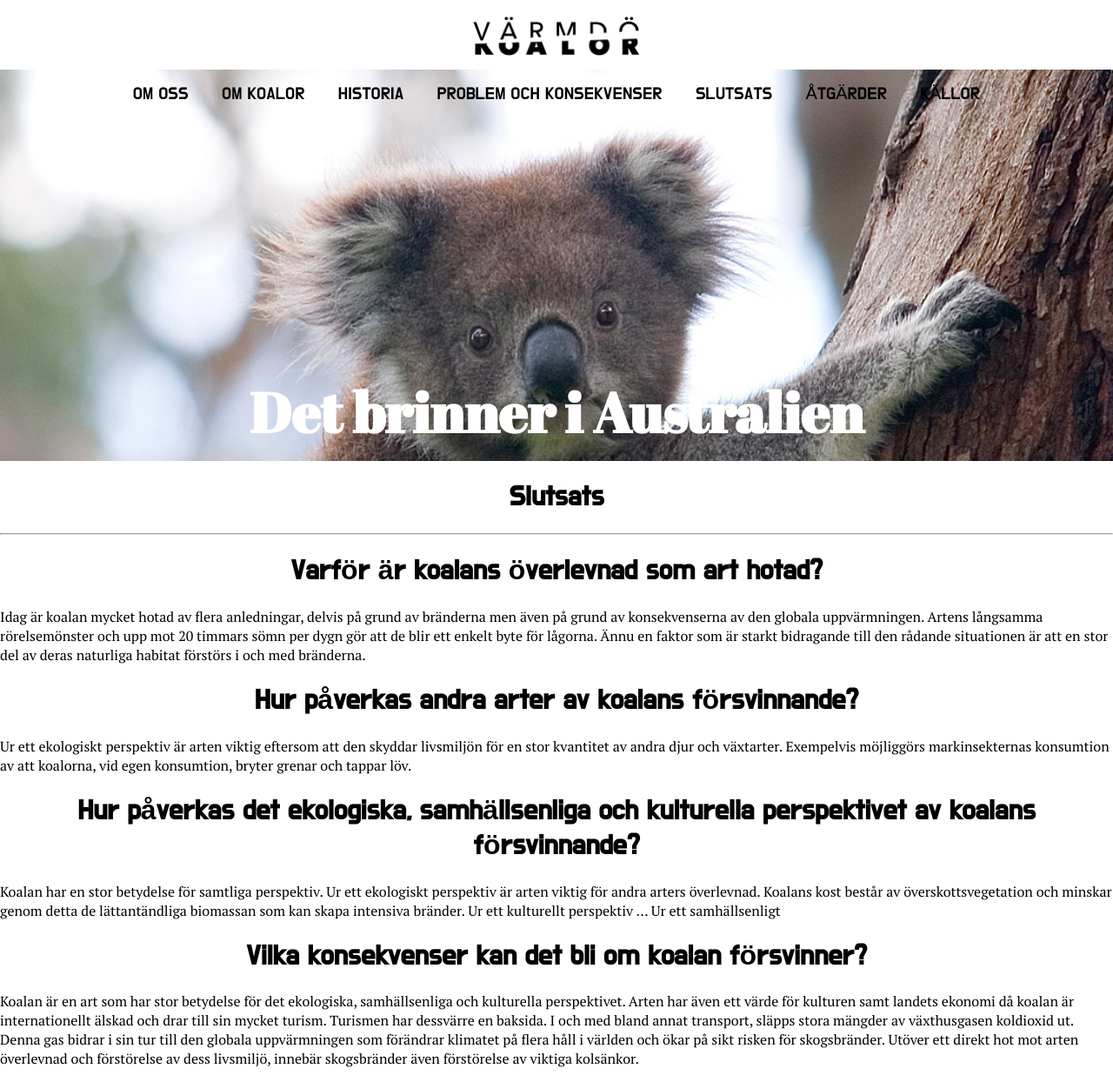
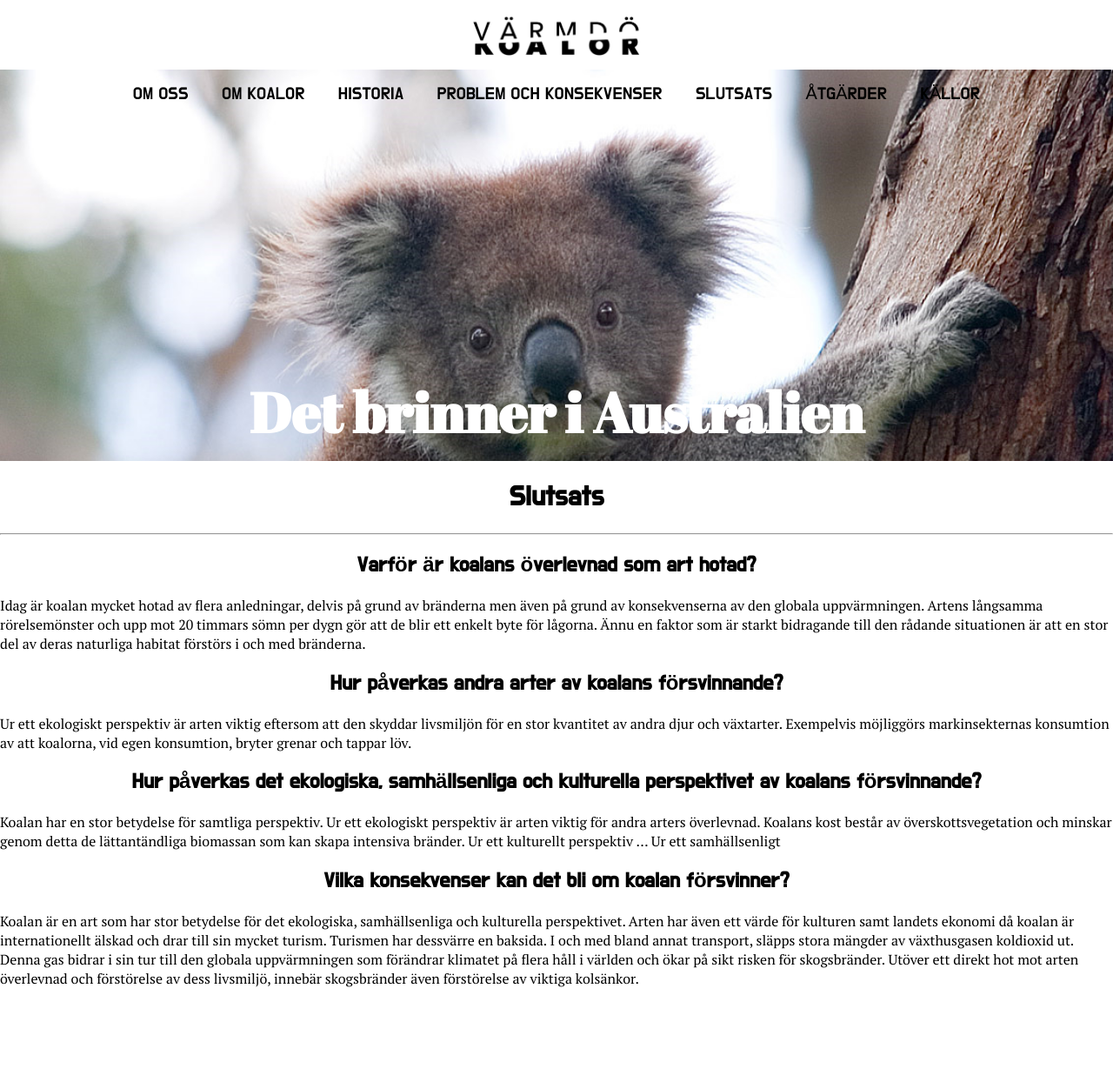
Before and after one commit to limbero/stackars-koalorna, a Jekyll site: the page built from _slutsats/problem.md, in a window 1280 px wide and 1244 px high. Shown: the whole window at 87% size. Built offline with Jekyll 4.4.1, drawn with Linux system fonts in a browser that asks for light colours; comment, search, counter and statistics services are not loaded.

```diff
--- a/_slutsats/problem.md
+++ b/_slutsats/problem.md
@@ -3,21 +3,21 @@ layout: default
 ---
 # Slutsats
 ---
-# Varför är koalans överlevnad som art hotad?
+## Varför är koalans överlevnad som art hotad?
 
 Idag är koalan mycket hotad av flera anledningar, delvis på grund av bränderna men även på grund av konsekvenserna av den globala uppvärmningen. Artens långsamma rörelsemönster och upp mot 20 timmars sömn per dygn gör att de blir ett enkelt byte för lågorna. Ännu en faktor som är starkt bidragande till den rådande situationen är att en stor del av deras naturliga habitat förstörs i och med bränderna.
 
-# Hur påverkas andra arter av koalans försvinnande?
+## Hur påverkas andra arter av koalans försvinnande?
 
 Ur ett ekologiskt perspektiv är arten viktig eftersom att den skyddar livsmiljön för en stor kvantitet av andra djur och växtarter. Exempelvis möjliggörs markinsekternas konsumtion av att koalorna, vid egen konsumtion, bryter grenar och tappar löv.
 
-# Hur påverkas det ekologiska, samhällsenliga och kulturella perspektivet av koalans försvinnande?
+## Hur påverkas det ekologiska, samhällsenliga och kulturella perspektivet av koalans försvinnande?
 
 Koalan har en stor betydelse för samtliga perspektiv. Ur ett ekologiskt perspektiv är arten viktig för andra arters överlevnad. Koalans kost består av överskottsvegetation och minskar genom detta de lättantändliga biomassan som kan skapa intensiva bränder.
 Ur ett kulturellt perspektiv …
 Ur ett samhällsenligt
 
-# Vilka konsekvenser kan det bli om koalan försvinner?
+## Vilka konsekvenser kan det bli om koalan försvinner?
 
 Koalan är en art som har stor betydelse för det ekologiska, samhällsenliga och kulturella perspektivet. Arten har även ett värde för kulturen samt landets ekonomi då koalan är internationellt älskad och drar till sin mycket turism.
 Turismen har dessvärre en baksida. I och med bland annat transport, släpps stora mängder av växthusgasen koldioxid ut. Denna gas bidrar i sin tur till den globala uppvärmningen som förändrar klimatet på flera håll i världen och ökar på sikt risken för skogsbränder. Utöver ett direkt hot mot arten överlevnad och förstörelse av dess livsmiljö, innebär skogsbränder även förstörelse av viktiga kolsänkor.
```
